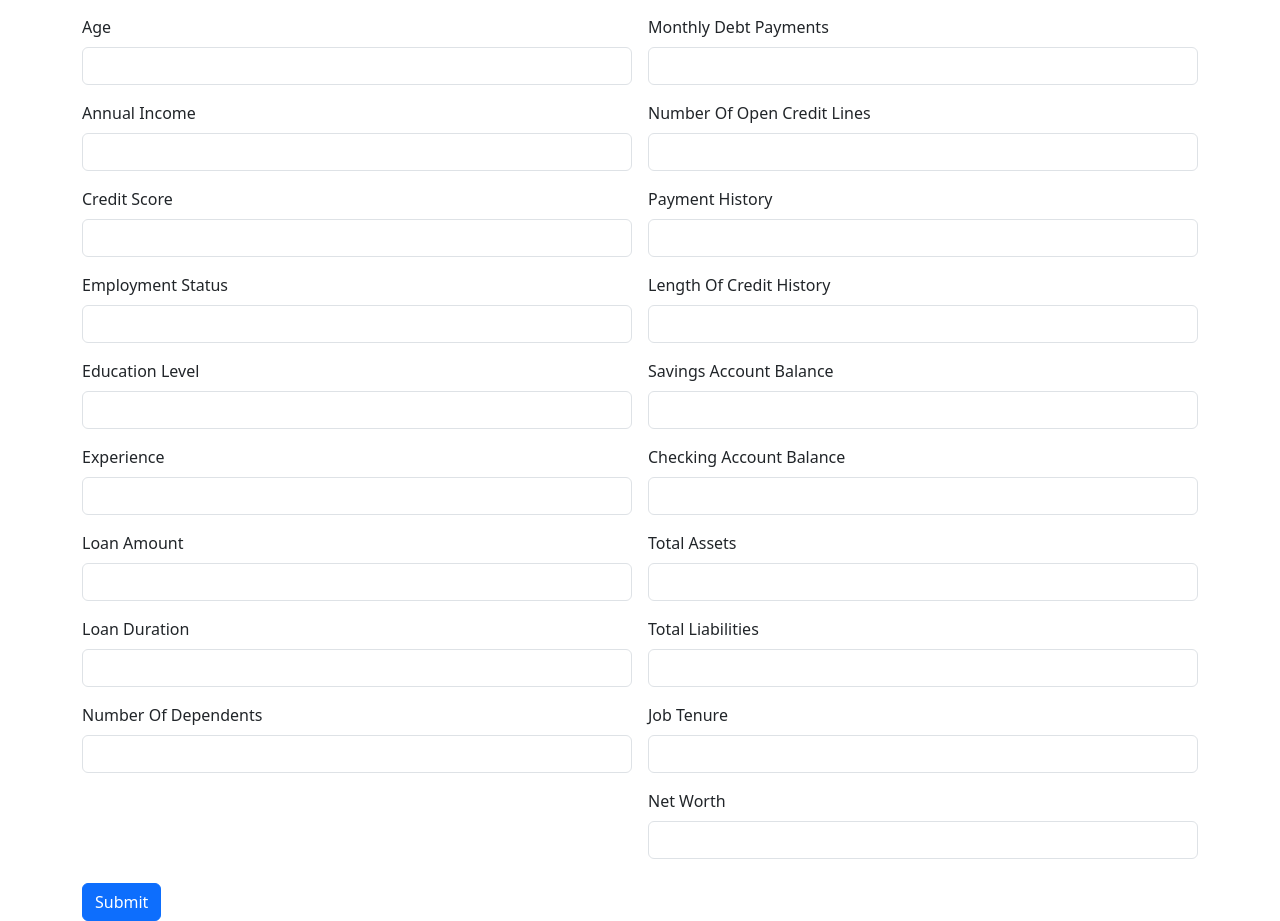
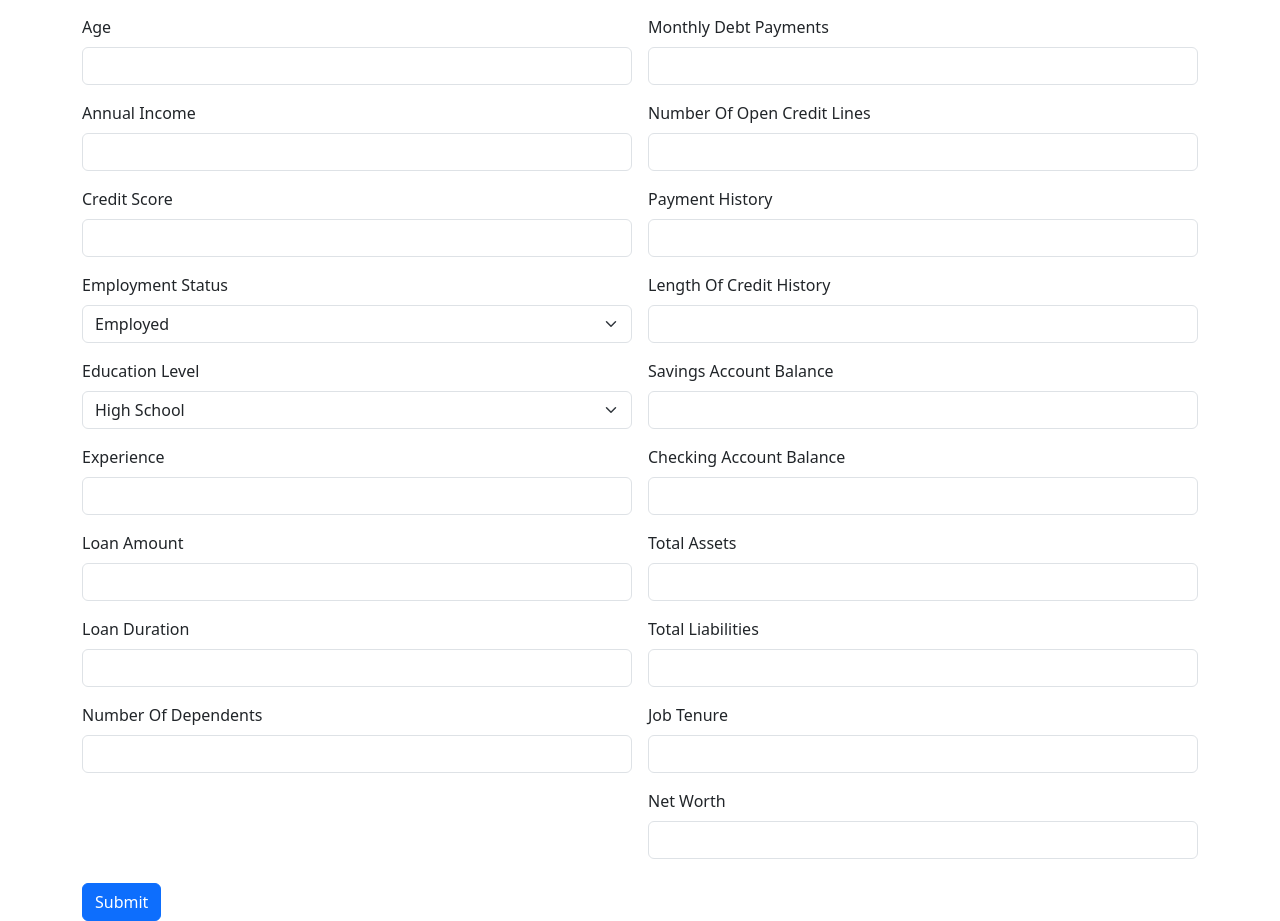
Before and after one commit to MarioLinares01/LoanApprovalAnn, a FastAPI app: page /form in a window 1280 px wide. Shown: the part 105-1026 px from the top of the page. Run offline with FastAPI, Linux system fonts and the light colour scheme.

Commit message:
Add select options for education and employment status

```diff
--- a/templates/form.html
+++ b/templates/form.html
@@ -27,10 +27,20 @@
               <input type="number" class="form-control" name="CreditScore" required>
 
               <label for="employment" class="form-label mt-3">Employment Status</label>
-              <input type="number" class="form-control" name="EmploymentStatus" required>
+              <select class="form-select" aria-label="Default select example">
+                <option value="0">Employed</option>
+                <option value="1">Self-Employed</option>
+                <option value="2">Unemployed</option>
+              </select>
 
               <label for="education" class="form-label mt-3">Education Level</label>
-              <input type="number" class="form-control" name="EducationLevel" required>
+              <select class="form-select" aria-label="Default select example">
+                <option value="0">High School</option>
+                <option value="1">Associate</option>
+                <option value="2">Bachelor</option>
+                <option value="3">Master</option>
+                <option value="4">Doctorate</option>
+              </select>
 
               <label for="experience" class="form-label mt-3">Experience</label>
               <input type="number" class="form-control" name="Experience" required>
```
